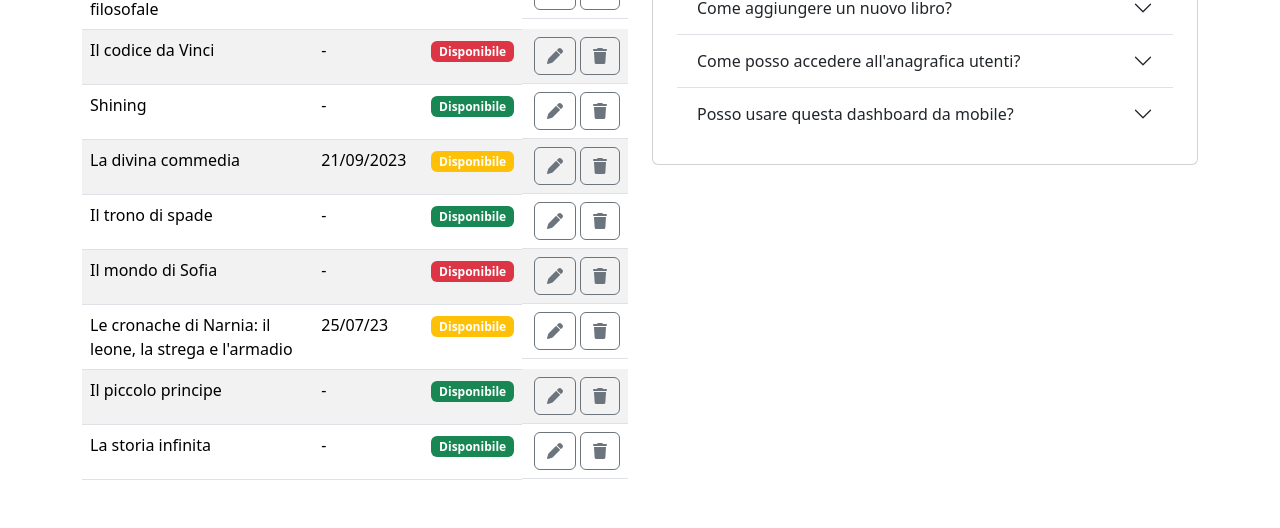
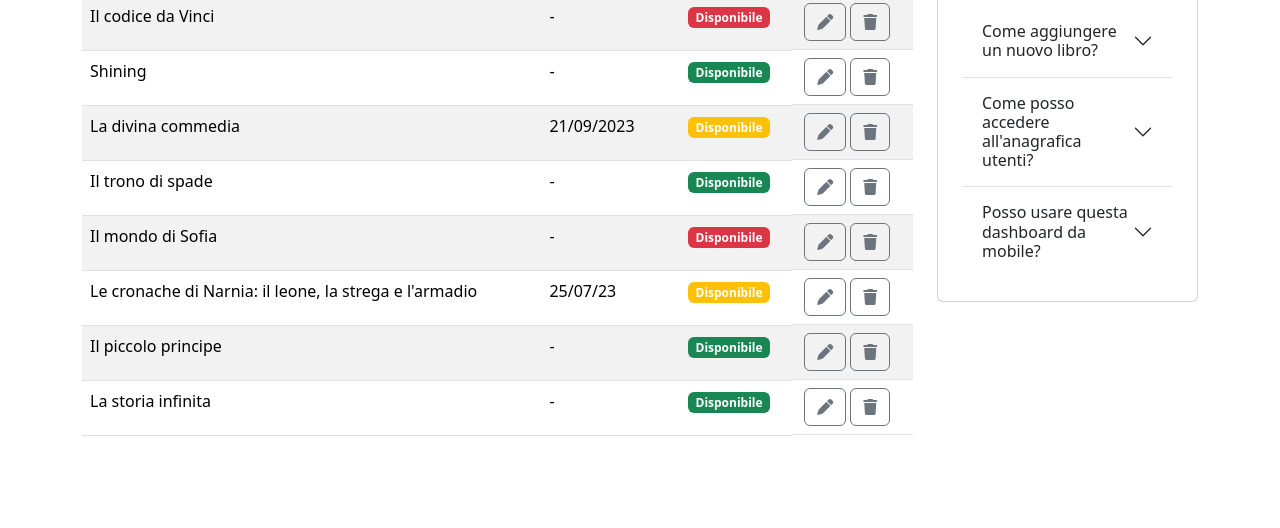
Before and after one commit to RobertoFloris/html-css-bootstrap-dashboard, a plain HTML site: page index.html in a window 1280 px wide. Shown: the part 442-970 px from the top of the page. After the commit the page ends 926 px from the top, so only its background shows below. Drawn offline with nearby package versions, Linux system fonts and the light colour scheme.

Commit message:
[fix] card

```diff
--- a/index.html
+++ b/index.html
@@ -51,7 +51,7 @@
     <div class="container my-4">
 
       <div class="row row-cols-1 row-cols-lg-2">
-        <div class="col">
+        <div class="col col-lg-9">
           <div class="row row-cols-2">
             <div class="col">
               <Span class="fs-3">Catalogo libri</Span>
@@ -247,7 +247,7 @@
           </section>
         </div>
 
-        <div class="col">
+        <div class="col col-lg-3">
           <div class="card">
 
             <h3 class="card-header">
```
